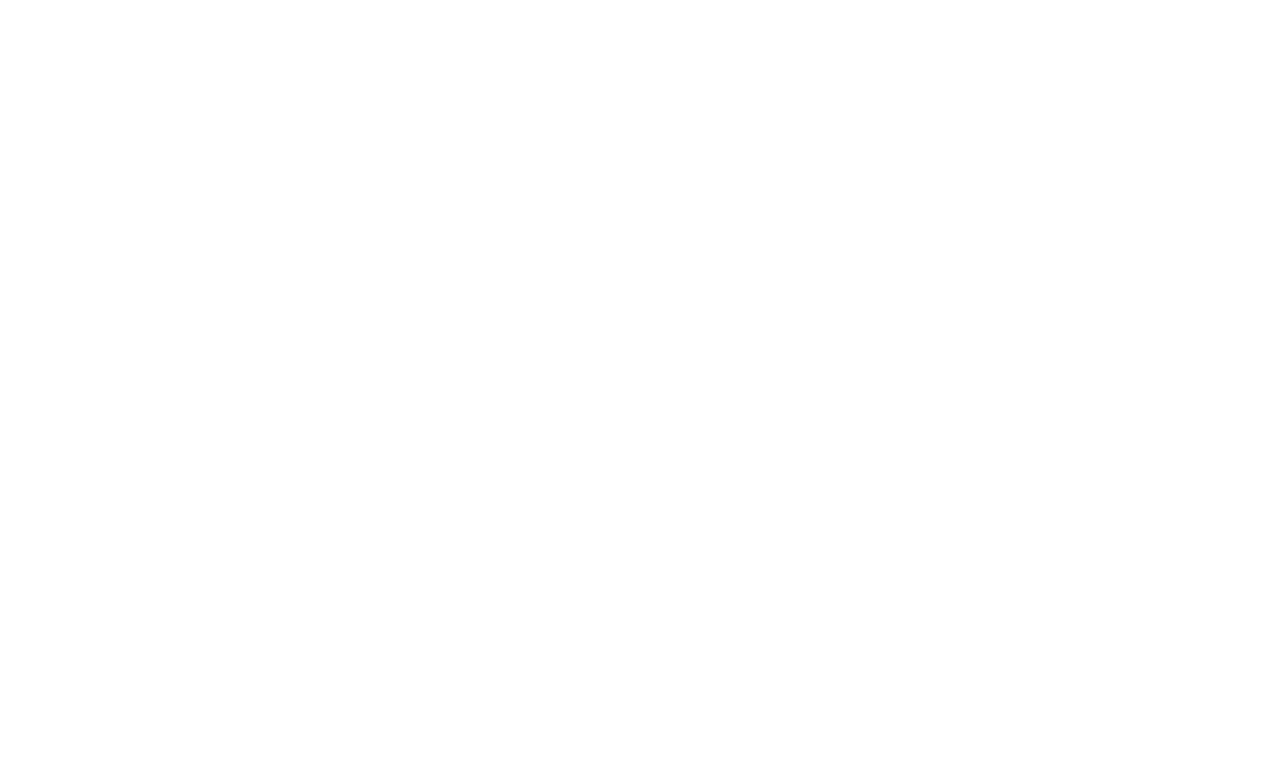
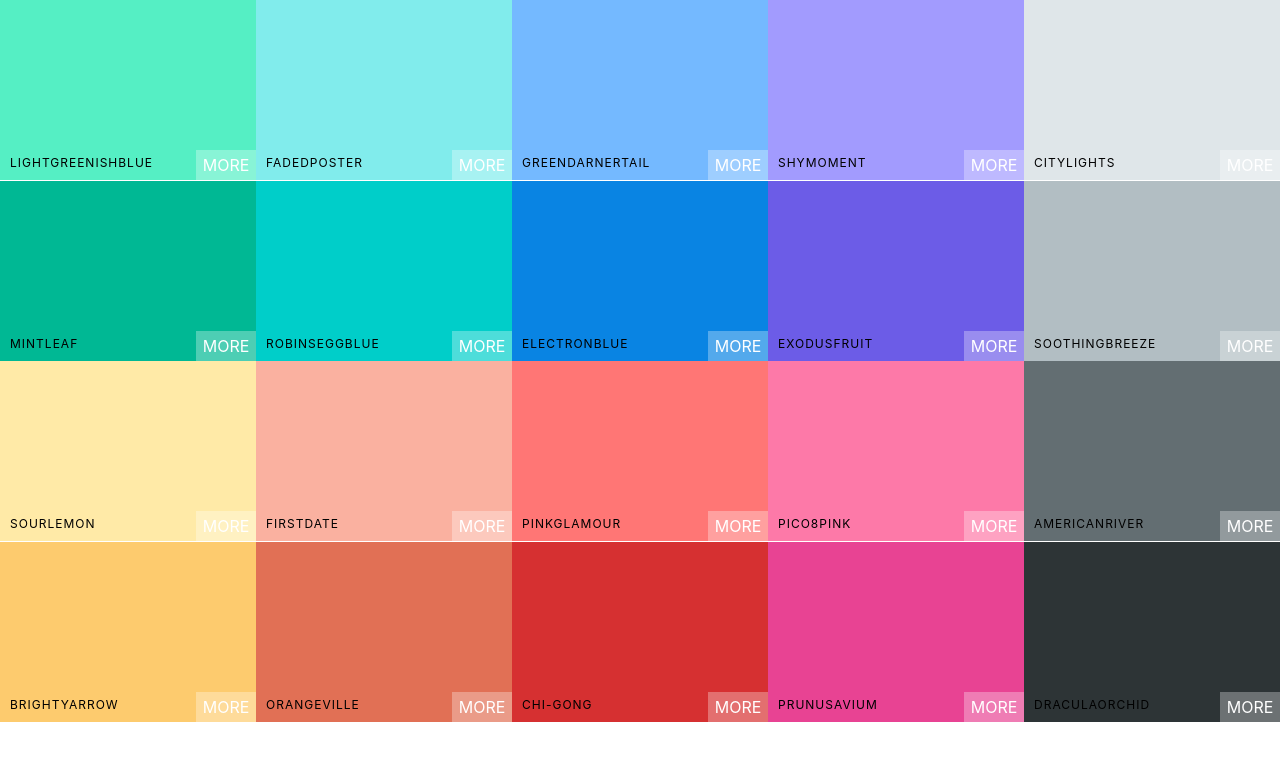
Before and after one commit to BCNLEGEND/color_picker, a React (Create React App) app: page / in a window 1280 px wide. Shown: the top 760 px of the page. Built offline with nearby package versions, Linux system fonts and the light colour scheme.

Commit message:
ColorBox styling

```diff
--- a/src/App.js
+++ b/src/App.js
@@ -1,12 +1,12 @@
 import React, { Component } from "react";
-import Pallete from "./pallete";
+import Pallete from "./Pallete";
 import seedPallete from "./seedColors";
 
 class App extends Component {
   render() {
     return (
       <div className="App">
-        <Pallete data={seedPallete} />
+        <Pallete {...seedPallete[3]} />
       </div>
     );
   }
--- /dev/null
+++ b/src/ColorBox.css
@@ -0,0 +1,56 @@
+.ColorBox {
+  width: 20%;
+  height: 25%;
+  margin: 0 auto;
+  display: inline-block;
+  position: relative;
+  cursor: pointer;
+  margin-bottom: -3.5px;
+}
+
+.ColorBox__copy-btn {
+  width: 100px;
+  height: 30px;
+  position: absolute;
+  display: inline-block;
+  top: 50%;
+  left: 50%;
+  transform: translate(-50%, -50%);
+  outline: none;
+  background: rgba(255, 255, 255, 0.3);
+  font-size: 1rem;
+  line-height: 30px;
+  border: none;
+  opacity: 0;
+}
+
+.ColorBox:hover .ColorBox__copy-btn {
+  opacity: 1;
+  transition: 0.5s;
+}
+
+.ColorBox__content {
+  width: 100%;
+  position: absolute;
+  bottom: 0;
+  left: 0;
+  padding: 10px;
+  color: #000;
+  letter-spacing: 1px;
+  text-transform: uppercase;
+  font-size: 12px;
+}
+
+.ColorBox__more {
+  background: rgba(255, 255, 255, 0.3);
+  position: absolute;
+  border: none;
+  right: 0;
+  bottom: 0;
+  color: #fff;
+  width: 60px;
+  height: 30px;
+  text-align: center;
+  line-height: 30px;
+  text-transform: uppercase;
+}
--- /dev/null
+++ b/src/ColorBox.js
@@ -0,0 +1,18 @@
+import React, { Component } from "react";
+import "./ColorBox.css";
+
+export default class ColorBox extends Component {
+  render() {
+    const { background, name } = this.props;
+    return (
+      <div className="ColorBox" style={{ background }}>
+        <div className="ColorBox__copy-container"></div>
+        <div className="ColorBox__content">
+          <span>{name}</span>
+        </div>
+        <button className="ColorBox__copy-btn">Copy</button>
+        <span className="ColorBox__more">More</span>
+      </div>
+    );
+  }
+}
--- /dev/null
+++ b/src/Pallete.css
@@ -0,0 +1,7 @@
+.Pallete {
+  height: 100vh;
+}
+
+.Pallete__colors {
+  height: 90%;
+}
--- a/src/pallete.js
+++ b/src/pallete.js
@@ -1,11 +1,19 @@
 import React, { Component } from "react";
+import ColorBox from "./ColorBox";
+import "./Pallete.css";
 
 export default class Pallete extends Component {
   render() {
+    const ColorBoxes = this.props.colors.map((color) => (
+      <ColorBox background={color.color} name={color.name} />
+    ));
     return (
-      <div>
+      <div className="Pallete">
         {/* Navbar will go here */}
-        <div>{/* a bunch of colorboxes to be rendered here */}</div>
+        <div className="Pallete__colors">
+          {ColorBoxes}
+          {/* a bunch of colorboxes to be rendered here */}
+        </div>
         {/* Footer will go here */}
       </div>
     );
```
Also changed, not shown: 1 other file (tests, documents, lock files or other folders).
